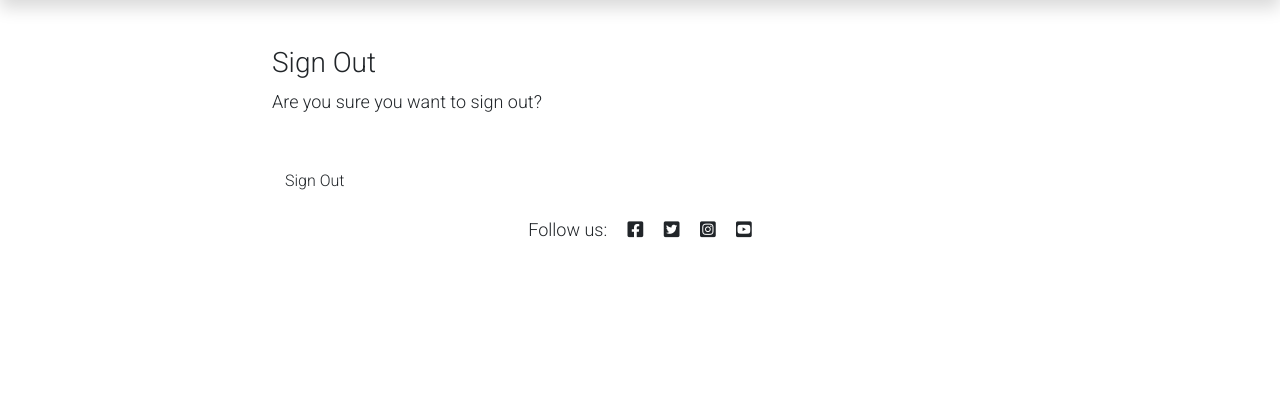
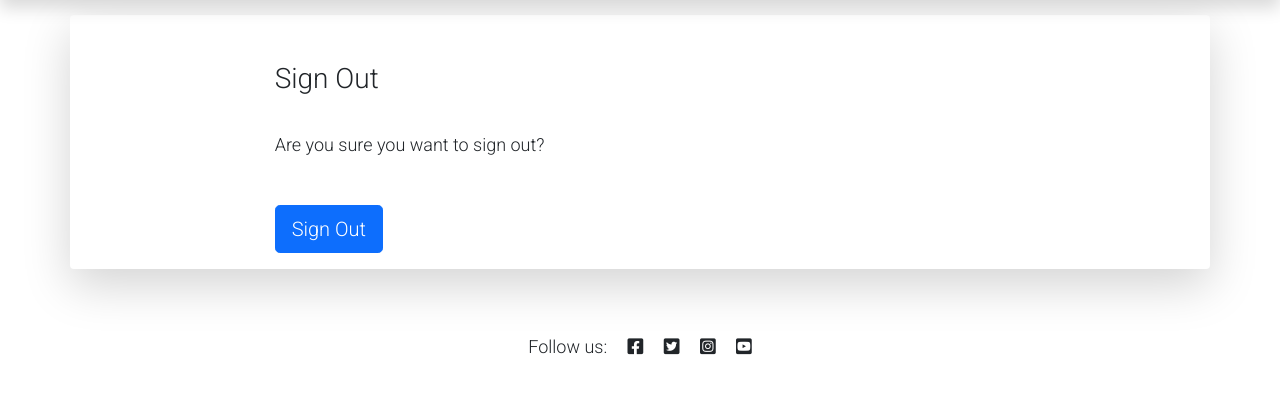
Before and after one commit to chellej80/Embarr-Equestrian-Testimonials, a Django app: page /accounts/logout/ in a window 1280 px wide. Shown: the part 75-469 px from the top of the page. Run offline with Django 3.2, Linux system fonts and the light colour scheme; a user stored in the database is signed in.

Commit message:
updated logout form, button and bootstrap shadow for container

```diff
--- a/templates/account/logout.html
+++ b/templates/account/logout.html
@@ -5,11 +5,11 @@
 {% block head_title %}{% trans "Sign Out" %}{% endblock %}
 
 {% block content %}
-<div class="container">
+<div class="container shadow-lg p-3 mb-5 bg-body rounded">
   <div class="row">
     <div class="col-md-8 mt-3 offset-md-2">
       <h3>{% trans "Sign Out" %}</h3>
-
+      <br>
       <p>{% trans 'Are you sure you want to sign out?' %}</p>
     </div>
   </div>
@@ -21,7 +21,7 @@
         {% if redirect_field_value %}
         <input type="hidden" name="{{ redirect_field_name }}" value="{{ redirect_field_value }}" />
         {% endif %}
-        <button class="btn btn-signup right" type="submit">{% trans 'Sign Out' %}</button>
+        <button class="btn btn-primary  btn-lg" type="submit">{% trans 'Sign Out' %}</button>
       </form>
     </div>
   </div>
```
Also changed, not shown: db.sqlite3.
